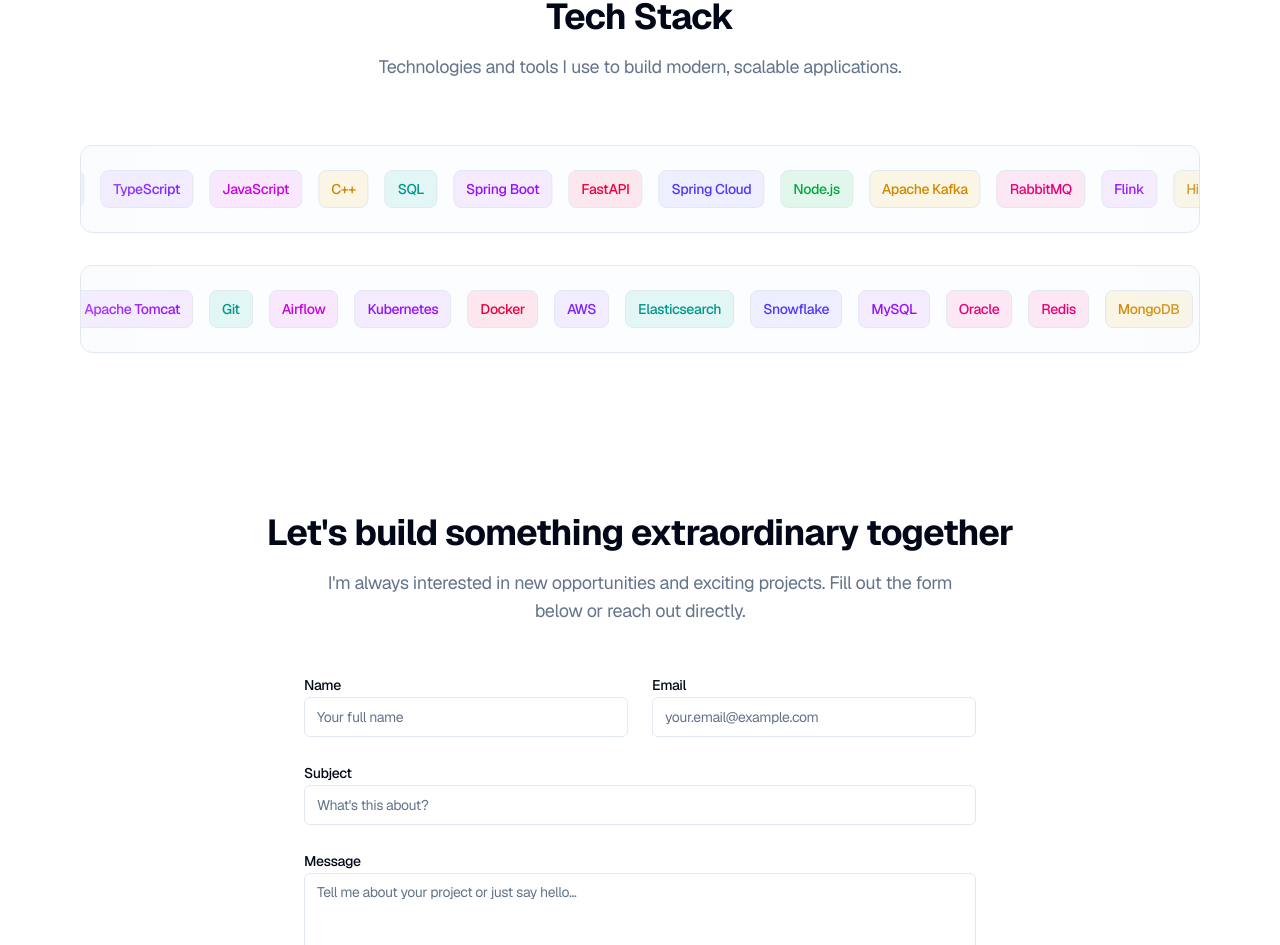
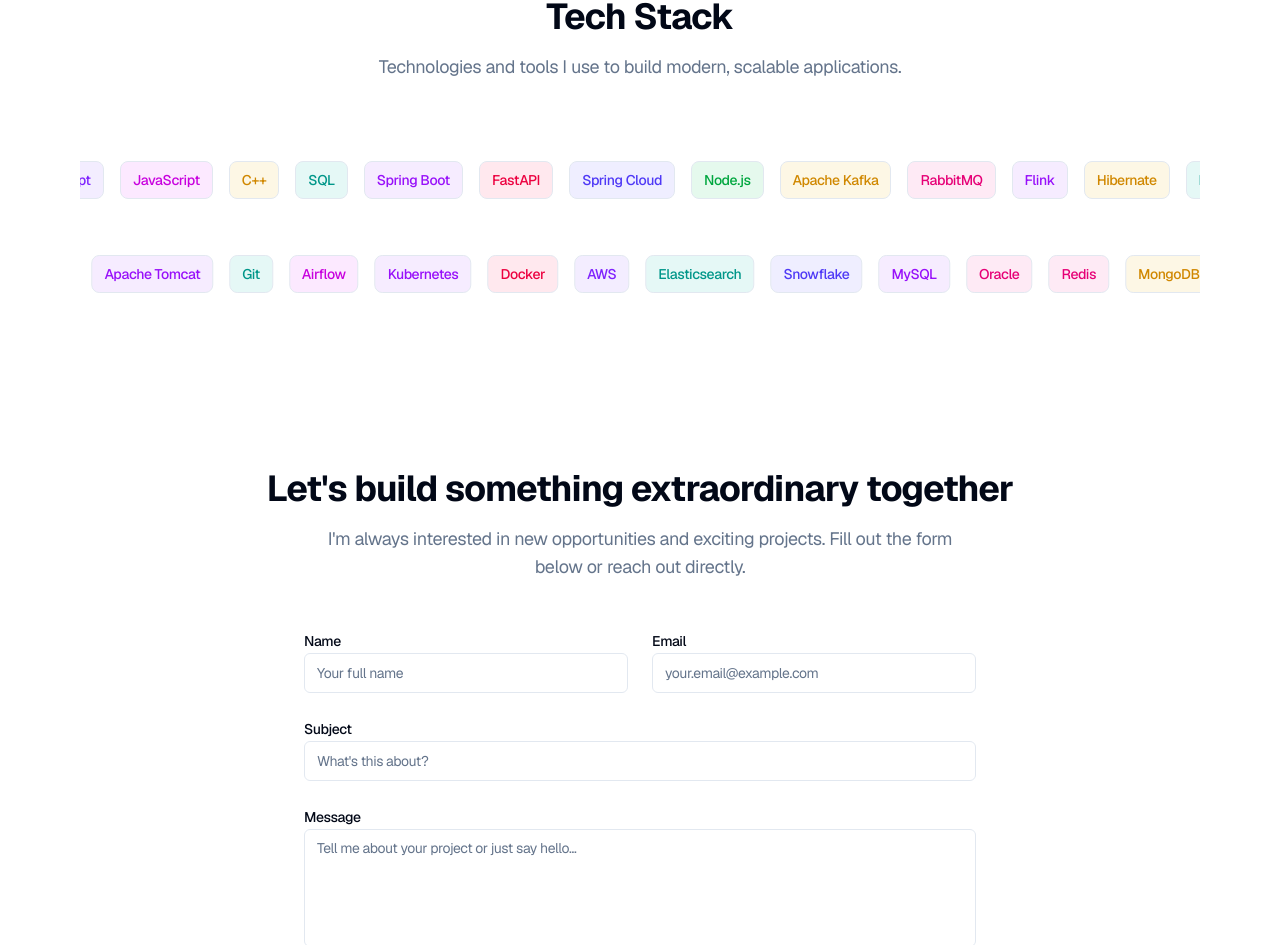
Before and after one commit to CapedCrusader03/my-portfolio, a Next.js app: page / in a window 1280 px wide. Shown: the part 1624-2569 px from the top of the page. Built offline with nearby package versions, Linux system fonts and the light colour scheme.

Commit message:
Skills section only has icon's names now. Cleaned up the div, made it transparent

```diff
--- a/package.json
+++ b/package.json
@@ -17,6 +17,7 @@
     "class-variance-authority": "^0.7.1",
     "clsx": "^2.1.1",
     "framer-motion": "^12.26.2",
+    "gsap": "^3.14.2",
     "lucide-react": "^0.562.0",
     "next": "16.1.1",
     "next-themes": "^0.4.6",
--- a/src/app/globals.css
+++ b/src/app/globals.css
@@ -90,3 +90,5 @@
   background-attachment: fixed;
   transition: background-color 0.3s ease, color 0.3s ease;
 }
+
+/* GSAP handles marquee animations */
--- a/src/components/skills.tsx
+++ b/src/components/skills.tsx
@@ -1,13 +1,16 @@
 "use client";
 
-import { motion } from "framer-motion";
-import { Badge } from "@/components/ui/badge";
+import { useEffect, useRef } from "react";
+import { gsap } from "gsap";
 import { BlurFade } from "@/components/blur-fade";
 import { skillIcons } from "@/components/skill-icons";
 import { DATA } from "@/data/resume";
 
 export function Skills() {
-  // Create two sets of skills for the two marquees
+  const marqueeRef1 = useRef<HTMLDivElement>(null);
+  const marqueeRef2 = useRef<HTMLDivElement>(null);
+
+  // Create 2x arrays for seamless marquee loop
   const skillsSet1 = [...DATA.skills, ...DATA.skills];
   const skillsSet2 = [...DATA.skills.slice().reverse(), ...DATA.skills.slice().reverse()];
 
@@ -36,6 +39,34 @@
     return skillColors[skillIndex % skillColors.length];
   };
 
+  useEffect(() => {
+    if (!marqueeRef1.current || !marqueeRef2.current) return;
+
+    // Create smooth marquee animations
+    const tl1 = gsap.timeline({ repeat: -1, paused: false });
+    tl1.to(marqueeRef1.current, {
+      x: '-50%', // Move through duplicated content
+      duration: 15,
+      ease: "none",
+    });
+
+    const tl2 = gsap.timeline({ repeat: -1, paused: false });
+    tl2.fromTo(marqueeRef2.current,
+      { x: '-50%' },
+      {
+        x: '0%',
+        duration: 17,
+        ease: "none",
+      }
+    );
+
+    // Cleanup function
+    return () => {
+      tl1.kill();
+      tl2.kill();
+    };
+  }, []);
+
   return (
     <section className="py-20 overflow-hidden">
       <div className="container max-w-6xl px-4 mx-auto">
@@ -50,74 +81,42 @@
           </div>
         </BlurFade>
 
-        <div className="space-y-8">
+        <div className="space-y-6">
           {/* First marquee - left to right */}
           <BlurFade delay={0.1}>
-            <div className="relative overflow-hidden rounded-xl bg-secondary/20 border border-border/20 p-6">
-              {/* Gradient masks for fade effect */}
-              <div className="absolute left-0 top-0 z-10 h-full w-24 bg-gradient-to-r from-secondary/20 to-transparent" />
-              <div className="absolute right-0 top-0 z-10 h-full w-24 bg-gradient-to-l from-secondary/20 to-transparent" />
-
-              {/* Marquee container - left to right */}
-              <motion.div
-                className="flex space-x-4"
-                animate={{
-                  x: ["0%", "-50%"],
-                }}
-                transition={{
-                  duration: 20,
-                  ease: "linear",
-                  repeat: Infinity,
-                }}
-              >
+            <div className="relative overflow-hidden py-4">
+              {/* GSAP marquee container - left to right */}
+              <div ref={marqueeRef1} className="flex space-x-4">
                 {skillsSet1.map((skill, index) => (
-                  <motion.div
+                  <div
                     key={`left-${skill}-${index}`}
-                    className="flex-shrink-0"
-                    whileHover={{ scale: 1.05 }}
-                    transition={{ type: "spring", stiffness: 400, damping: 17 }}
+                    className="flex-shrink-0 hover:scale-105 transition-transform duration-300"
                   >
                     <span className={`inline-flex items-center px-3 py-2 rounded-lg text-sm font-medium transition-all duration-300 whitespace-nowrap border ${getSkillColor(skill, index)}`}>
                       {skill}
                     </span>
-                  </motion.div>
+                  </div>
                 ))}
-              </motion.div>
+              </div>
             </div>
           </BlurFade>
 
           {/* Second marquee - right to left */}
           <BlurFade delay={0.2}>
-            <div className="relative overflow-hidden rounded-xl bg-secondary/20 border border-border/20 p-6">
-              {/* Gradient masks for fade effect */}
-              <div className="absolute left-0 top-0 z-10 h-full w-24 bg-gradient-to-r from-secondary/20 to-transparent" />
-              <div className="absolute right-0 top-0 z-10 h-full w-24 bg-gradient-to-l from-secondary/20 to-transparent" />
-
-              {/* Marquee container - right to left */}
-              <motion.div
-                className="flex space-x-4"
-                animate={{
-                  x: ["-50%", "0%"],
-                }}
-                transition={{
-                  duration: 25,
-                  ease: "linear",
-                  repeat: Infinity,
-                }}
-              >
+            <div className="relative overflow-hidden py-4">
+              {/* GSAP marquee container - right to left */}
+              <div ref={marqueeRef2} className="flex space-x-4">
                 {skillsSet2.map((skill, index) => (
-                  <motion.div
+                  <div
                     key={`right-${skill}-${index}`}
-                    className="flex-shrink-0"
-                    whileHover={{ scale: 1.05 }}
-                    transition={{ type: "spring", stiffness: 400, damping: 17 }}
+                    className="flex-shrink-0 hover:scale-105 transition-transform duration-300"
                   >
                     <span className={`inline-flex items-center px-3 py-2 rounded-lg text-sm font-medium transition-all duration-300 whitespace-nowrap border ${getSkillColor(skill, index)}`}>
                       {skill}
                     </span>
-                  </motion.div>
+                  </div>
                 ))}
-              </motion.div>
+              </div>
             </div>
           </BlurFade>
         </div>
```
Also changed, not shown: 2 other files (tests, documents, lock files or other folders).
